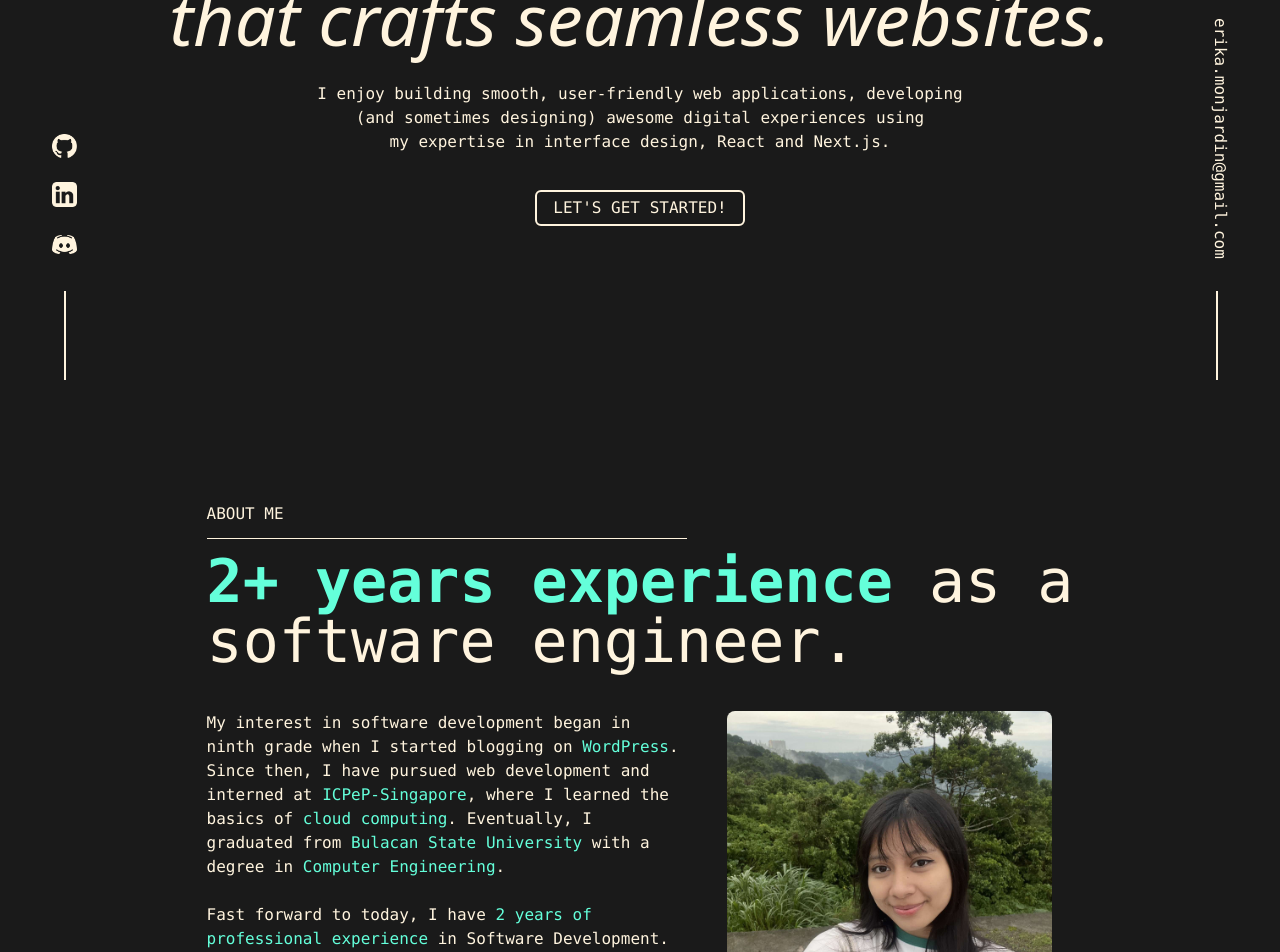
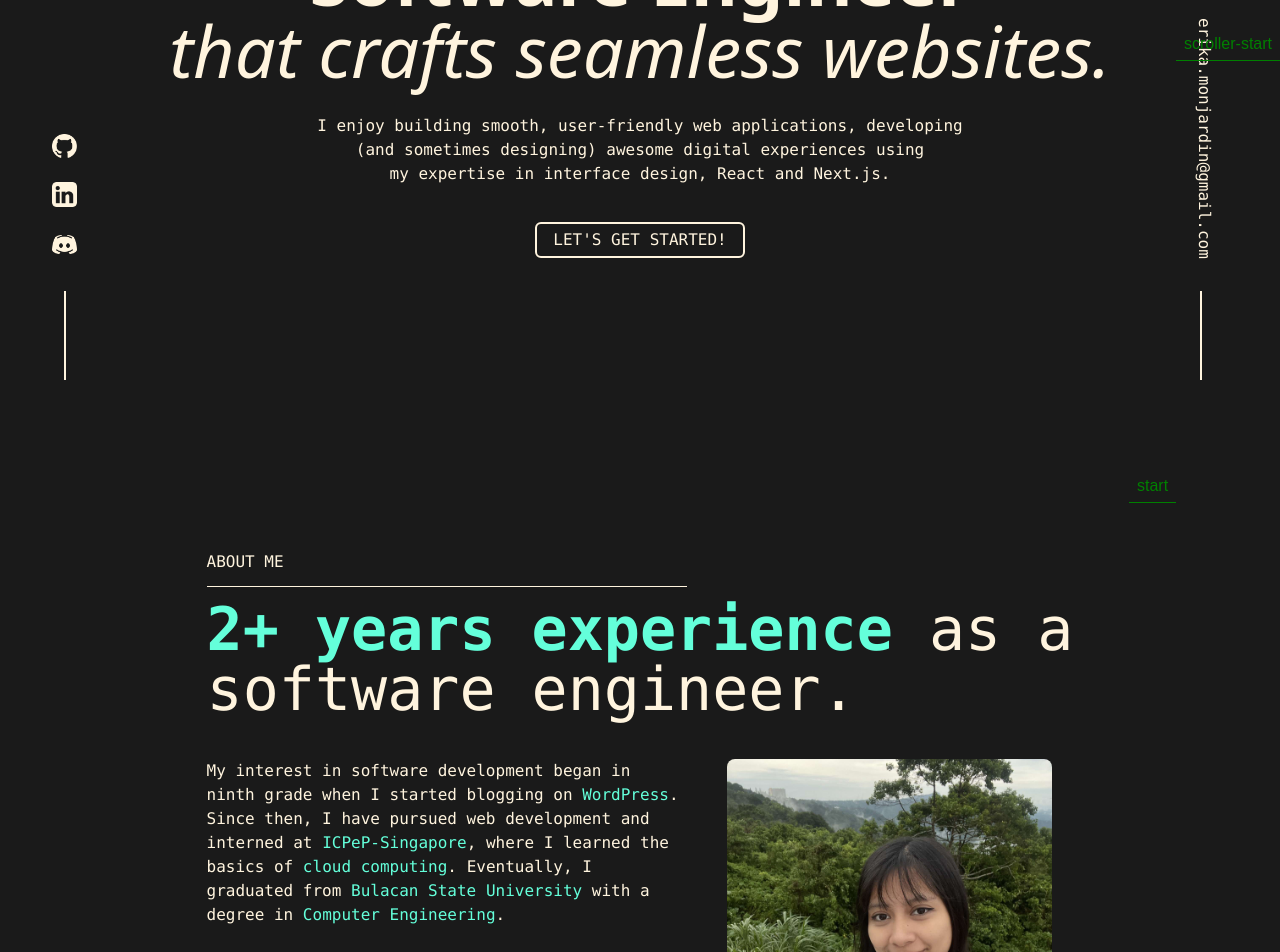
Before and after one commit to erika-mn/erika.dev, a Next.js app: page / in a window 1280 px wide. Shown: the part 420-1372 px from the top of the page. Built offline with nearby package versions, Linux system fonts and the light colour scheme.

Commit message:
animation implemented

```diff
--- a/app/components/NavBar.tsx
+++ b/app/components/NavBar.tsx
@@ -1,6 +1,8 @@
+'use client';
 import React from 'react';
 import Button from './Button';
 import Link from 'next/link';
+import { RefProps } from '../assets/TypeProps';
 
 const navTitles = [
   { key: 1, title: 'ABOUT', to: '#about' },
@@ -9,10 +11,16 @@ const navTitles = [
   { key: 4, title: 'CONTACT', to: '#contact' },
 ];
 
-const NavBar = () => {
+const NavBar: React.FC<RefProps> = ({ refs }) => {
   return (
     <>
-      <div className='flex justify-end items-center gap-[5rem] font-mono -mt-8'>
+      <div
+        className='flex justify-end items-center gap-[5rem] font-mono -mt-8'
+        // ref={nav}
+        ref={(el) => {
+          refs.current[1] = el as HTMLDivElement;
+        }}
+      >
         <ul className='flex flex-row justify-end'>
           {navTitles.map((nav) => (
             <li className='pl-[3rem]' key={nav.key}>
--- a/app/components/Sidebar.tsx
+++ b/app/components/Sidebar.tsx
@@ -1,13 +1,19 @@
 import React from 'react';
 import Image from 'next/image';
+import { RefProps } from '../assets/TypeProps';
 
-const Sidebar = () => {
+const Sidebar: React.FC<RefProps> = ({ refs }) => {
   return (
-    <div className='sticky bottom-0'>
+    <div
+      className='sticky bottom-0'
+      ref={(el) => {
+        refs.current[2] = el as HTMLDivElement;
+      }}
+    >
       <div>
-        <div className='text-center m-auto ml-1'>
+        <div className='text-center m-auto ml-1 w-[2.5rem]'>
           <ul>
-            <li className='mb-6 cursor-pointer w-[2.5rem]'>
+            <li className='mb-6 cursor-pointer w-[2.5rem] hover:-translate-y-1 hover:transition'>
               <a href='https://github.com/erika-mn' target='_blank'>
                 <Image
                   src='/assets/github-icon.png'
@@ -17,7 +23,7 @@ const Sidebar = () => {
                 />
               </a>
             </li>
-            <li className='mb-6 cursor-pointer w-[2.5rem]'>
+            <li className='mb-6 cursor-pointer w-[2.5rem] hover:-translate-y-1 hover:transition'>
               <a
                 href='https://www.linkedin.com/in/erika-joy-monjardin-694892259/'
                 target='_blank'
@@ -30,7 +36,7 @@ const Sidebar = () => {
                 />
               </a>
             </li>
-            <li className='cursor-pointer w-[2.5rem]'>
+            <li className='cursor-pointer w-[2.5rem] hover:-translate-y-1 hover:transition'>
               <a href='https://discord.gg/bjjFuu3J' target='_blank'>
                 <Image
                   src='/assets/discord-icon.png'
@@ -43,10 +49,11 @@ const Sidebar = () => {
           </ul>
         </div>
 
-        <div className='h-[5.6rem] min-h-[1em] w-0.5 bg-primary mt-[2rem] ml-4'></div>
+        <div className='h-[5.6rem] min-h-[1em] w-0.5 bg-primary mt-[2rem] ml-4 '></div>
       </div>
-      <div className='absolute bottom-0 right-0'>
-        <p className='[writing-mode:vertical-lr] font-mono cursor-pointer'>
+
+      <div className='absolute bottom-0 right-0 w-[2.5rem]'>
+        <p className='[writing-mode:vertical-lr] font-mono cursor-pointer hover:text-[#F24822] hover:-translate-y-1 hover:transition'>
           <a href='mailto:erika.monjardin@gmail.com'>
             erika.monjardin@gmail.com
           </a>
--- a/app/page.tsx
+++ b/app/page.tsx
@@ -1,3 +1,5 @@
+'use client';
+import { useEffect, useRef } from 'react';
 import NavBar from './components/NavBar';
 import Sidebar from './components/Sidebar';
 import AboutMe from './pages/AboutMe';
@@ -5,17 +7,71 @@ import GetInTouch from './pages/GetInTouch';
 import LandingPage from './pages/LandingPage';
 import Projects from './pages/Projects';
 import WorkingExp from './pages/WorkingExp';
+import { gsap, Power3 } from 'gsap';
+import { ScrollTrigger } from 'gsap/ScrollTrigger';
+
+gsap.registerPlugin(ScrollTrigger);
 
 export default function Home() {
+  const landingRefs = useRef<(HTMLDivElement | null)[]>([]);
+  const sideNavRefs = useRef<(HTMLDivElement | null)[]>([]);
+  const pagesRefs = useRef<(HTMLDivElement | null)[]>([]);
+  const workRefs = useRef<(HTMLDivElement | null)[]>([]);
+
+  useEffect(() => {
+    const tl = gsap.timeline();
+
+    tl.fromTo(
+      landingRefs.current,
+      { opacity: 0, y: -20 },
+      { duration: 0.8, opacity: 1, y: 0, ease: Power3.easeOut, stagger: 0.2 }
+    )
+      .fromTo(sideNavRefs.current, { opacity: 0 }, { opacity: 1, duration: 1 })
+      .fromTo(
+        pagesRefs.current,
+        { opacity: 0, y: 20 },
+        {
+          opacity: 1,
+          y: 0,
+          duration: 0.3,
+          ease: 'power3.out',
+          // stagger: 0.1,
+          scrollTrigger: {
+            trigger: pagesRefs.current,
+            start: 'top 60%',
+            toggleActions: 'play none none none',
+            markers: true,
+          },
+        }
+      );
+    // .fromTo(
+    //   workRefs.current,
+    //   { opacity: 0, y: 50 },
+    //   {
+    //     opacity: 1,
+    //     y: 0,
+    //     duration: 0.3,
+    //     ease: 'power3.out',
+    //     // stagger: 0.2,
+    //     scrollTrigger: {
+    //       trigger: workRefs.current,
+    //       start: 'bottom 110%',
+    //       toggleActions: 'play reset play reset',
+    //       markers: true,
+    //     },
+    //   }
+    // );
+  }, []);
+
   return (
-    <main className='flex flex-col h-screen '>
-      <NavBar />
-      <LandingPage />
-      <AboutMe />
+    <main className='flex flex-col h-screen scroll-smooth'>
+      <NavBar refs={sideNavRefs} />
+      <LandingPage refs={landingRefs} />
+      <AboutMe refs={pagesRefs} />
       <WorkingExp />
       <Projects />
       <GetInTouch />
-      <Sidebar />
+      <Sidebar refs={sideNavRefs} />
     </main>
   );
 }
--- a/app/pages/AboutMe.tsx
+++ b/app/pages/AboutMe.tsx
@@ -1,11 +1,15 @@
 import React from 'react';
 import Image from 'next/image';
+import { RefProps } from '../assets/TypeProps';
 
-const AboutMe = () => {
+const AboutMe: React.FC<RefProps> = ({ refs }) => {
   return (
     <div
       className='flex flex-row justify-center h-[74.5vh] font-mono text-primary pt-[3rem]'
       id='about'
+      ref={(el) => {
+        refs.current[7] = el as HTMLDivElement;
+      }}
     >
       <div>
         <h1>ABOUT ME</h1>
--- a/app/pages/GetInTouch.tsx
+++ b/app/pages/GetInTouch.tsx
@@ -5,7 +5,7 @@ import Footer from '../components/Footer';
 const GetInTouch = () => {
   return (
     <div
-      className='mt-[45rem] flex flex-col items-center justify-center text-center font-mono min-h-[35vh]'
+      className='mt-[45rem] flex flex-col items-center text-center self-center font-mono min-h-[35vh] z-10'
       id='contact'
     >
       <h1 className='text-5xl font-bold'>
--- a/app/pages/LandingPage.tsx
+++ b/app/pages/LandingPage.tsx
@@ -1,23 +1,46 @@
 import React from 'react';
 import Button from '../components/Button';
+import { RefProps } from '../assets/TypeProps';
 
-const LandingPage = () => {
+const LandingPage: React.FC<RefProps> = ({ refs }) => {
   return (
     <div>
-      <div className='mt-[12rem] h-[74.5vh] text-center'>
+      <div className='mt-[15rem] h-[74.5vh] text-center'>
         <div>
-          <p className='font-mono text-xl mb-2'>
+          <p
+            className='font-mono text-xl mb-2'
+            ref={(el) => {
+              refs.current[0] = el as HTMLDivElement;
+            }}
+          >
             Hey there, I am{' '}
             <span className='underline underline-offset-3 decoration-wavy decoration-[#F24822]'>
               Erika Monjardin
             </span>
             ,
           </p>
-          <h1 className='font-sans text-7xl font-bold'>Software Engineer</h1>
-          <h1 className='font-sans text-7xl italic mt-4'>
+          <h1
+            className='font-sans text-7xl font-bold'
+            ref={(el) => {
+              refs.current[3] = el as HTMLDivElement;
+            }}
+          >
+            Software Engineer
+          </h1>
+          <h1
+            className='font-sans text-7xl italic'
+            ref={(el) => {
+              refs.current[4] = el as HTMLDivElement;
+            }}
+          >
             that crafts seamless websites.
           </h1>
-          <p className='font-mono pt-7 pb-9'>
+          <p
+            className='font-mono pt-7 pb-9'
+            ref={(el) => {
+              refs.current[5] = el as HTMLDivElement;
+            }}
+          >
             I enjoy building smooth, user-friendly web applications, developing
             <br />
             (and sometimes designing) awesome digital experiences using
@@ -25,7 +48,11 @@ const LandingPage = () => {
             my expertise in interface design, React and Next.js.{' '}
           </p>
         </div>
-        <div>
+        <div
+          ref={(el) => {
+            refs.current[6] = el as HTMLDivElement;
+          }}
+        >
           <Button btnName="Let's Get Started!" />
         </div>
       </div>
--- a/app/pages/WorkingExp.tsx
+++ b/app/pages/WorkingExp.tsx
@@ -23,7 +23,7 @@ const WorkingExp = () => {
 
   return (
     <div
-      className='flex justify-center min-h-[79vh] font-mono pt-[12rem] text-primary'
+      className='self-center min-h-[79vh] font-mono pt-[12rem] text-primary z-10  flex'
       id='experience'
     >
       <div>
@@ -39,40 +39,40 @@ const WorkingExp = () => {
         <div className='mt-[5rem] flex'>
           <div className='w-[15rem]'>
             <div
-              className={`text-center py-2 cursor-pointer gap-2 text-primary w-[10rem]   rounded-md ${
+              className={`text-center py-2 cursor-pointer gap-2 text-primary w-[10rem] rounded-md ${
                 isCompany === 'Wizlex'
                   ? 'text-tertiary shadow-[inset_0_0_0_1px_theme(colors.tertiary)]'
-                  : 'text-primary hover:shadow-[inset_0_0_0_1px_theme(colors.primary)]'
+                  : 'text-primary hover:shadow-[inset_0_0_0_1px_theme(colors.primary)] ease-in duration-200'
               }`}
               onClick={() => setCompany('Wizlex')}
             >
               Wizlex
             </div>
             <div
-              className={`text-center py-2 cursor-pointer gap-2 text-primary w-[10rem]   rounded-md ${
+              className={`text-center py-2 cursor-pointer gap-2 text-primary w-[10rem] rounded-md ${
                 isCompany === 'BCS'
                   ? 'text-tertiary shadow-[inset_0_0_0_1px_theme(colors.tertiary)]'
-                  : 'text-primary hover:shadow-[inset_0_0_0_1px_theme(colors.primary)]'
+                  : 'text-primary hover:shadow-[inset_0_0_0_1px_theme(colors.primary)] ease-in duration-200'
               }`}
               onClick={() => setCompany('BCS')}
             >
               BCS Technology
             </div>
             <div
-              className={`text-center py-2 cursor-pointer gap-2 text-primary w-[10rem]   rounded-md ${
+              className={`text-center py-2 cursor-pointer gap-2 text-primary w-[10rem] rounded-md ${
                 isCompany === 'Hooli'
                   ? 'text-tertiary shadow-[inset_0_0_0_1px_theme(colors.tertiary)]'
-                  : 'text-primary hover:shadow-[inset_0_0_0_1px_theme(colors.primary)]'
+                  : 'text-primary hover:shadow-[inset_0_0_0_1px_theme(colors.primary)] ease-in duration-200'
               }`}
               onClick={() => setCompany('Hooli')}
             >
               Hooli Software
             </div>
             <div
-              className={`text-center py-2 cursor-pointer gap-2 text-primary w-[10rem]   rounded-md ${
+              className={`text-center py-2 cursor-pointer gap-2 text-primary w-[10rem] rounded-md ${
                 isCompany === 'ICPEP'
                   ? 'text-tertiary shadow-[inset_0_0_0_1px_theme(colors.tertiary)]'
-                  : 'text-primary hover:shadow-[inset_0_0_0_1px_theme(colors.primary)]'
+                  : 'text-primary hover:shadow-[inset_0_0_0_1px_theme(colors.primary)] ease-in duration-200'
               }`}
               onClick={() => setCompany('ICPEP')}
             >
```
